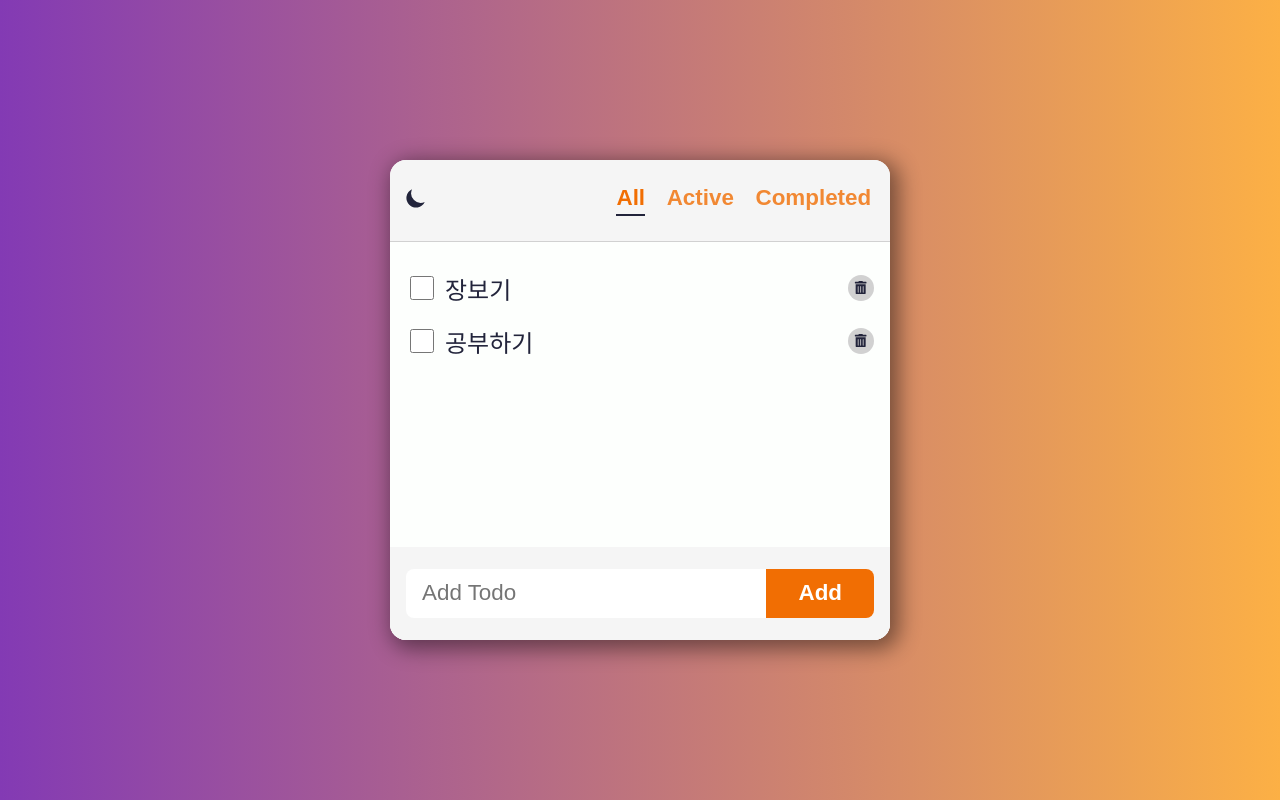
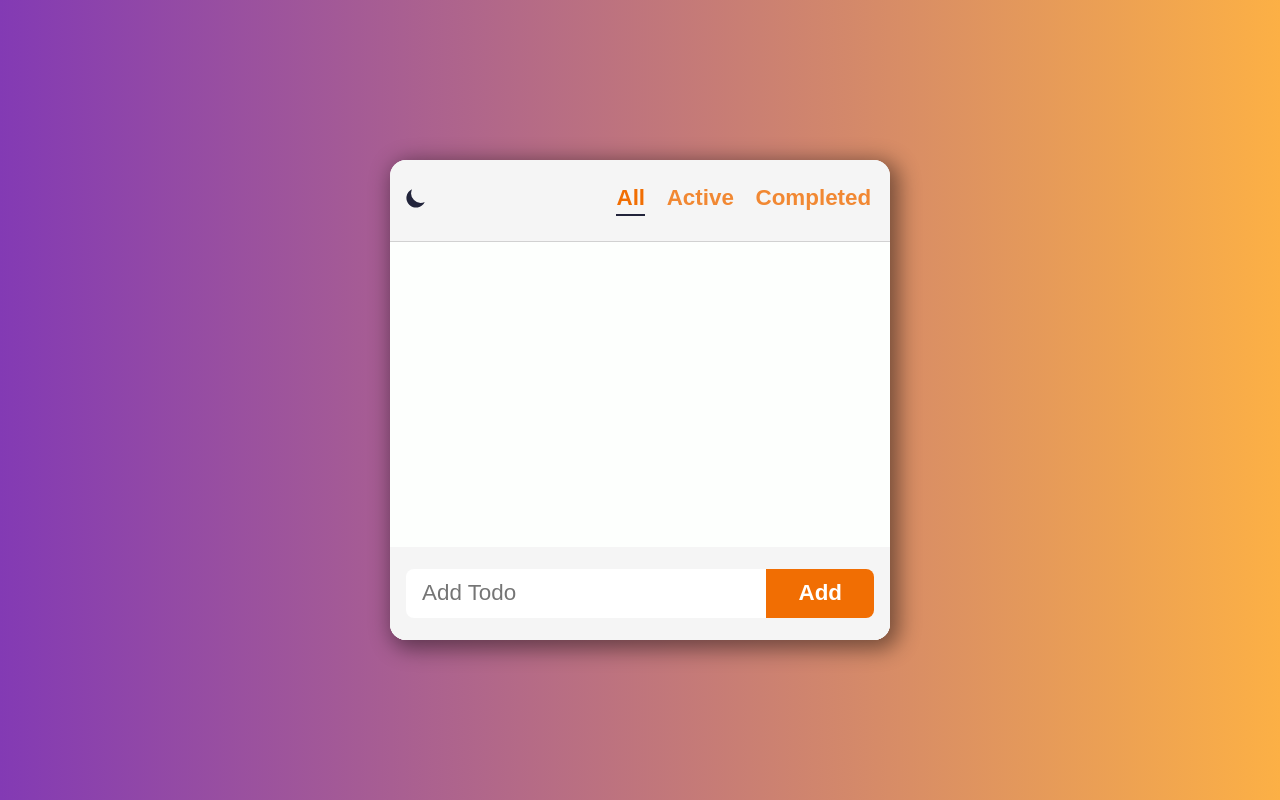
Before and after one commit to Gracekangdh/Todo-App_React, a React (Create React App) app: page / in a window 1280 px wide. Built offline with nearby package versions, Linux system fonts and the light colour scheme.

Commit message:
feat: store Todo Items on local storage

```diff
--- a/src/components/ToDoList/TodoList.jsx
+++ b/src/components/ToDoList/TodoList.jsx
@@ -1,19 +1,20 @@
-import React, { useState } from "react";
+import React, { useEffect, useState } from "react";
 import AddTodo from "../AddTodo/AddTodo";
 import Todo from "../Todo/Todo";
 import styles from "./TodoList.module.css";
 
 export default function TodoList({ filter }) {
-  const [todos, setTodos] = useState([
-    { id: "123", text: "장보기", status: "active" },
-    { id: "124", text: "공부하기", status: "active" },
-  ]);
+  const [todos, setTodos] = useState(() => readTodosFromLocalStorage());
 
   const handleAdd = (todo) => setTodos([...todos, todo]);
   const handleUpdate = (updated) =>
     setTodos(todos.map((t) => (t.id === updated.id ? updated : t)));
   const handleDelete = (deleted) =>
     setTodos(todos.filter((t) => t.id !== deleted.id));
+
+  useEffect(() => {
+    localStorage.setItem("todos", JSON.stringify(todos));
+  }, [todos]);
 
   const filtered = getFilteredItems(todos, filter);
   return (
@@ -33,6 +34,11 @@
   );
 }
 
+function readTodosFromLocalStorage() {
+  const todos = localStorage.getItem("todos");
+  return todos ? JSON.parse(todos) : [];
+}
+
 function getFilteredItems(todos, filter) {
   if (filter === "all") {
     return todos;
--- a/src/components/Todo/Todo.jsx
+++ b/src/components/Todo/Todo.jsx
@@ -3,7 +3,7 @@
 import styles from "./Todo.module.css";
 
 export default function Todo({ todo, onUpdate, onDelete }) {
-  const { text, status } = todo;
+  const { id, text, status } = todo;
   const handleChange = (e) => {
     const status = e.target.checked ? "completed" : "active";
     onUpdate({ ...todo, status });
@@ -14,11 +14,11 @@
       <input
         className={styles.checkbox}
         type="checkbox"
-        id="checkbox"
+        id={id}
         checked={status === "completed"}
         onChange={handleChange}
       />
-      <label htmlFor="checkbox" className={styles.text}>
+      <label htmlFor={id} className={styles.text}>
         {text}
       </label>
       <span className={styles.icon}>
```
